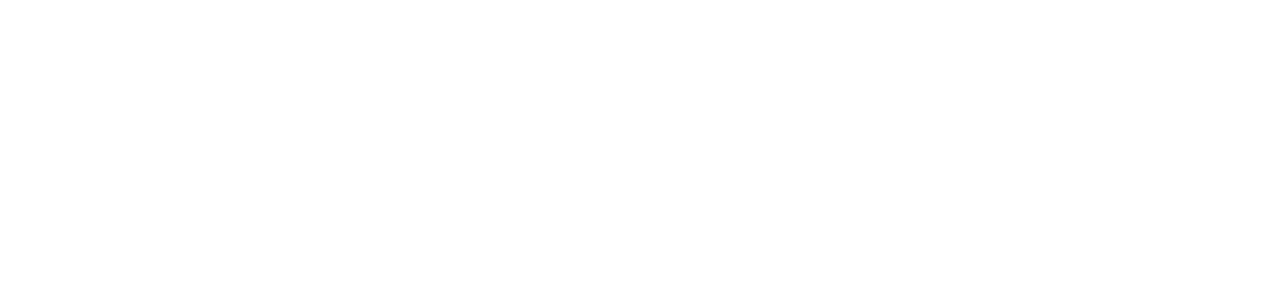
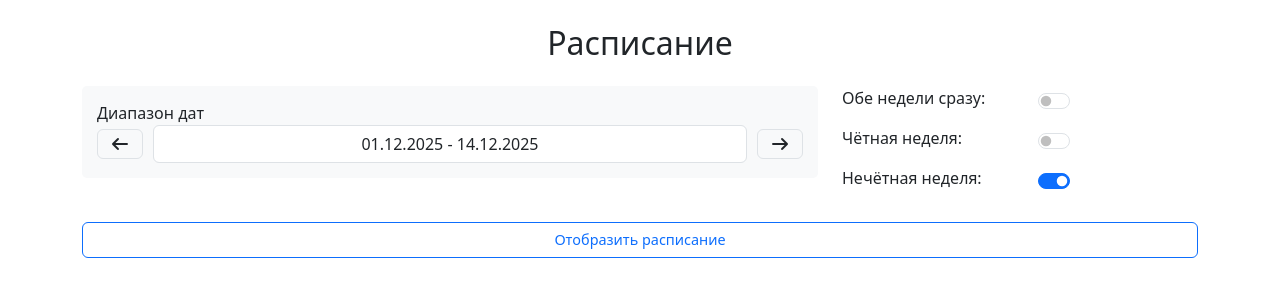
Before and after one commit to GorbanevaEkaterina/test-portal, a Vue app: page /psuti/schedule-open/combine in a window 1280 px wide. Before the commit this address had no page. Shown: the top 300 px of the page. Built offline with nearby package versions, Linux system fonts and the light colour scheme.

Commit message:
fix:router,scheduleCombine

```diff
--- /dev/null
+++ b/src/components/ScheduleCombine.vue
@@ -0,0 +1,248 @@
+<template>
+  <div class="schedule-combine container py-4">
+    <header>
+      <h2 class="text-center mb-4">Расписание</h2>
+    </header>
+
+    <div class="schedule-head mb-4">
+      <div class="row">
+
+        <div class="col-12 col-lg-8">
+          <div class="dataSet">
+            <div class="datasub">
+              <div>Диапазон дат</div>
+              <div class="box-data d-flex align-items-center">
+                <div class="local-arrow" @click="switchWeek(false)">
+                  <span class="l-btn-arrow input-group-text">
+                    <i class="fa fa-arrow-left"></i>
+                  </span>
+                </div>
+                <div class="dp__main dp__theme_light" style="flex: 1; margin: 0 10px;">
+                  <input
+                    class="form-control text-center"
+                    type="text"
+                    :value="`${dateRange.start} - ${dateRange.end}`"
+                    readonly
+                  />
+                </div>
+                <div class="local-arrow" @click="switchWeek(true)">
+                  <span class="l-btn-arrow input-group-text">
+                    <i class="fa fa-arrow-right"></i>
+                  </span>
+                </div>
+              </div>
+            </div>
+          </div>
+        </div>
+
+
+        <div class="col-12 col-lg-4 mt-3 mt-lg-0">
+          <div class="d-flex align-items-center mb-2">
+            <label class="form-label me-3" style="width: 180px;">Обе недели сразу:</label>
+            <div class="form-check form-switch">
+              <input
+                class="form-check-input"
+                type="checkbox"
+                v-model="filters.both"
+                @change="onFilterChange"
+              />
+            </div>
+          </div>
+          <div class="d-flex align-items-center mb-2">
+            <label class="form-label me-3" style="width: 180px;">Чётная неделя:</label>
+            <div class="form-check form-switch">
+              <input
+                class="form-check-input"
+                type="checkbox"
+                v-model="filters.even"
+                @change="onFilterChange"
+              />
+            </div>
+          </div>
+          <div class="d-flex align-items-center">
+            <label class="form-label me-3" style="width: 180px;">Нечётная неделя:</label>
+            <div class="form-check form-switch">
+              <input
+                class="form-check-input"
+                type="checkbox"
+                v-model="filters.odd"
+                @change="onFilterChange"
+              />
+            </div>
+          </div>
+        </div>
+      </div>
+    </div>
+
+
+    <div class="text-center mb-4">
+      <button
+        id="free-exp"
+        class="btn btn-outline-primary"
+        style="width: 100%; font-size: 0.9rem;"
+        @click="showSchedule"
+      >
+        Отобразить расписание
+      </button>
+    </div>
+
+
+    <!-- <div class="local-box-col-select">
+      <div class="dropdown addOption local-add-opt" @click="openAddMenu">
+        <div class="plus-simbol">+</div>
+        <div class="dropdown-content" v-show="showAddMenu">
+          <a @click="addEntity('group')">Группа</a>
+          <a @click="addEntity('teacher')">Преподаватель</a>
+          <a @click="addEntity('classroom')">Аудитория</a>
+        </div>
+      </div>
+
+
+      <div class="mt-3" v-if="entities.length">
+        <div
+          v-for="(entity, idx) in entities"
+          :key="idx"
+          class="alert alert-info d-flex justify-content-between align-items-center"
+        >
+          <span>
+            <b>{{ entityTypeLabel(entity.type) }}:</b> {{ entity.value }}
+          </span>
+          <button class="btn btn-sm btn-outline-danger" @click="removeEntity(idx)">×</button>
+        </div>
+      </div>
+    </div> -->
+
+  </div>
+</template>
+
+<script setup>
+import { ref, reactive } from 'vue'
+import { useRouter } from 'vue-router'
+
+const router = useRouter()
+
+// Реактивные данные
+const entities = ref([])
+const showAddMenu = ref(false)
+const dateRange = reactive({
+  start: '01.12.2025',
+  end: '14.12.2025'
+})
+
+const filters = reactive({
+  both: false,
+  even: false,
+  odd: true
+})
+
+// Методы
+const switchWeek = (next) => {
+  const [d, m, y] = dateRange.start.split('.').map(Number)
+  const date = new Date(y, m - 1, d)
+  date.setDate(date.getDate() + (next ? 14 : -14)) // сдвиг на 2 недели
+
+  const newStart = date.toLocaleDateString('ru-RU').replace(/\./g, '.')
+  date.setDate(date.getDate() + 13)
+  const newEnd = date.toLocaleDateString('ru-RU').replace(/\./g, '.')
+
+  dateRange.start = newStart
+  dateRange.end = newEnd
+}
+
+const entityTypeLabel = (type) => {
+  return { group: 'Группа', teacher: 'Преподаватель', classroom: 'Аудитория' }[type] || type
+}
+
+const openAddMenu = () => {
+  showAddMenu.value = !showAddMenu.value
+}
+
+const addEntity = (type) => {
+  const value = prompt(`Введите ${entityTypeLabel(type).toLowerCase()}:`)
+  if (value?.trim()) {
+    entities.value.push({ type, value: value.trim() })
+  }
+  showAddMenu.value = false
+}
+
+const removeEntity = (index) => {
+  entities.value.splice(index, 1)
+}
+
+const onFilterChange = () => {
+  if (filters.both) {
+    filters.even = false
+    filters.odd = false
+  } else if (!filters.even && !filters.odd) {
+    filters.odd = true // по умолчанию нечётная
+  }
+}
+
+const showSchedule = () => {
+  if (entities.value.length === 0) {
+    alert('Выберите хотя бы одну группу, преподавателя или аудиторию.')
+    return
+  }
+
+  // Берём первую сущность для перехода (мультивыбор — в будущем)
+  const entity = entities.value[0]
+  router.push({
+    name: 'ScheduleFull',
+    query: {
+      type: entity.type,
+      value: entity.value,
+      dateStart: dateRange.start,
+      dateEnd: dateRange.end
+    }
+  })
+}
+</script>
+
+<style scoped>
+.schedule-combine {
+  padding-top: 20px;
+}
+.dataSet {
+  background: #f8f9fa;
+  padding: 15px;
+  border-radius: 5px;
+}
+.box-data {
+  display: flex;
+  align-items: center;
+}
+.local-arrow {
+  cursor: pointer;
+}
+.dropdown {
+  position: relative;
+  display: inline-block;
+}
+.dropdown-content {
+  position: absolute;
+  background: white;
+  border: 1px solid #ccc;
+  z-index: 10;
+  width: 200px;
+}
+.dropdown-content a {
+  display: block;
+  padding: 8px 12px;
+  text-decoration: none;
+  color: black;
+}
+.dropdown-content a:hover {
+  background: #f0f0f0;
+}
+.plus-simbol {
+  display: inline-block;
+  width: 30px;
+  height: 30px;
+  line-height: 30px;
+  background: #007bff;
+  color: white;
+  text-align: center;
+  border-radius: 50%;
+  cursor: pointer;
+}
+</style>
--- a/src/components/ScheduleSelector.vue
+++ b/src/components/ScheduleSelector.vue
@@ -192,7 +192,7 @@
 };
 
 const goToSchedule = (type, value) => {
-  router.push({ name: "ScheduleView", query: { type, value } });
+  router.push({ name: "ScheduleFull", query: { type, value } });
 };
 
 onMounted(() => {
--- a/src/components/ScheduleView.vue
+++ b/src/components/ScheduleView.vue
@@ -89,9 +89,12 @@
   mode: { type: String, default: "full", validator: v => ["full", "compact"].includes(v) }
 });
 
+const scheduleType =ref( localStorage.getItem("scheduleType") || "full");
+
+
 const localWeekStart = ref(props.dateStart || "");
 const localWeekEnd = ref(props.dateEnd || "");
-const mode = ref(props.mode);
+const mode = ref(localStorage.getItem("scheduleType") || "full");
 
 const { fetchList, schedule, loading, error } = useScheduleList();
 
@@ -116,6 +119,7 @@
 });
 
 const setView = (view) => {
+  localStorage.setItem("scheduleType", view);
   mode.value = view;
   loadSchedule();
 };
--- a/src/router/index.js
+++ b/src/router/index.js
@@ -1,33 +1,10 @@
-// import { createRouter, createWebHistory } from "vue-router";
-// import ScheduleSelector from "../components/ScheduleSelector.vue";
-// import ScheduleView from "../components/ScheduleView.vue";
 
-// const routes = [
-//   { path: "/", component: ScheduleSelector },
-//   {
-//     path: "/schedule",
-//     name: "ScheduleView",
-//     component: ScheduleView,
-//     props: (route) => ({
-//       type: route.query.type,
-//       value: route.query.value,
-//       dateStart: route.query.dateStart,
-//       dateEnd: route.query.dateEnd,
-//     }),
-//   },
-// ];
 
-// const router = createRouter({
-//   history: createWebHistory("/psuti/schedule-open/"),
-//   routes,
-// });
 
-// export default router;
-
-// src/router/index.js
 import { createRouter, createWebHistory } from 'vue-router'
 import ScheduleSelector from '../components/ScheduleSelector.vue'
 import ScheduleView from '../components/ScheduleView.vue'
+import ScheduleCombine from '../components/ScheduleCombine.vue'
 
 const routes = [
   { path: '/', component: ScheduleSelector },
@@ -54,6 +31,17 @@
       // dateEnd не используется в api-compact
       mode: 'compact'
     })
+  },
+  {
+    path: '/psuti/schedule-open/combine',
+    name: 'ScheduleCombine',
+    component: ScheduleCombine,
+    props: (route) => ({
+      // ScheduleCombine не требует type/value по умолчанию,
+      // он сам позволяет их выбирать
+      dateStart: route.query.dateStart,
+      dateEnd: route.query.dateEnd
+    })
   }
 ]
 // console.log("route.query.dateStart: ", route.query.dateStart);
```
